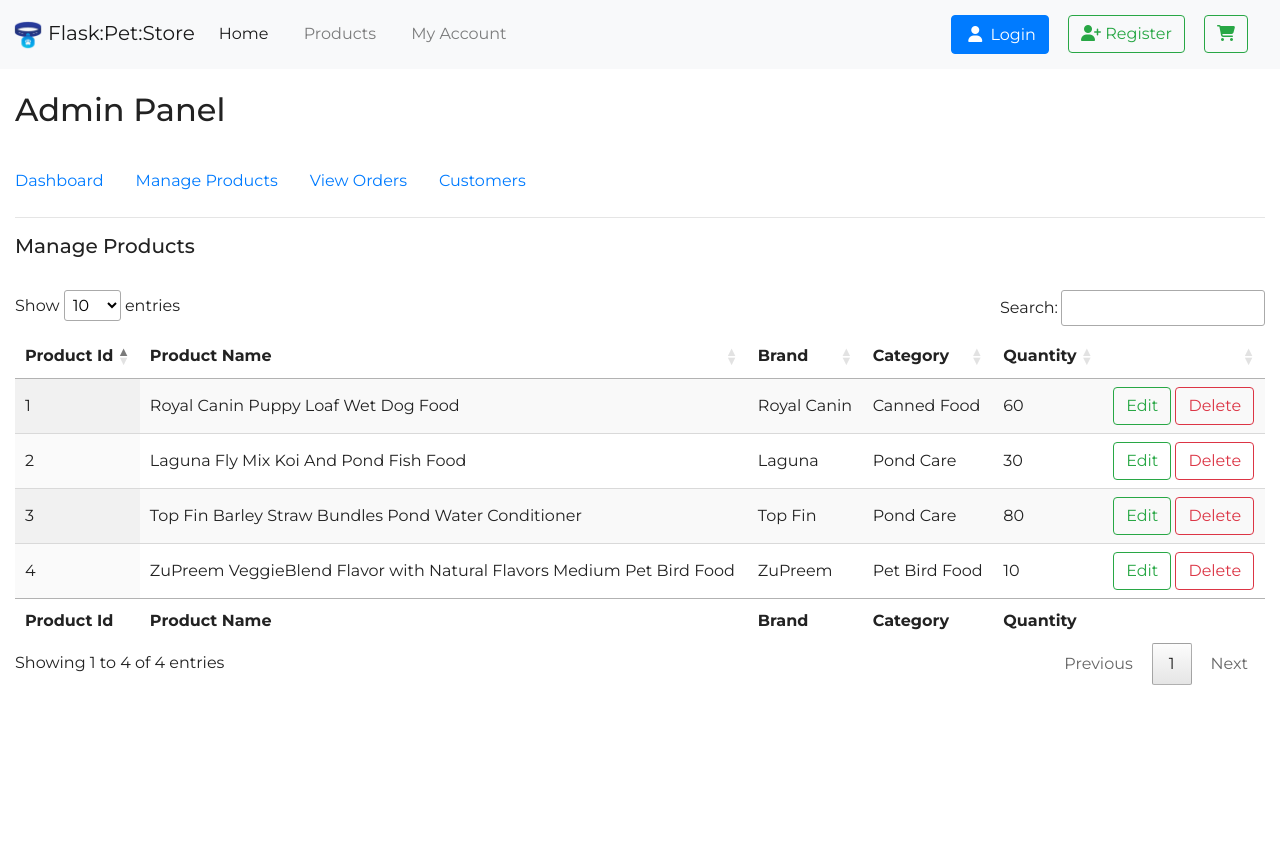
After one commit to pdadhikary/flask-pet-store, a Flask app: page /admin/products in a window 1280 px wide. The commit adds this page. Run offline with Flask 2, Linux system fonts and the light colour scheme; data comes from the database, SQL or seed files in the repository; both versions use the stored data as it was after the commit; some libraries are stand-ins or nearby versions.

Commit message:
Edit & Delete Modal Added

```diff
--- a/flask_pet_store/__init__.py
+++ b/flask_pet_store/__init__.py
@@ -20,9 +20,11 @@
 
 from flask_pet_store.customer.routes import customer_blueprint
 from flask_pet_store.product.routes import product_blueprint
+from flask_pet_store.admin.routes import admin_blueprint
 
 app.register_blueprint(customer_blueprint, url_prefix='/customer')
 app.register_blueprint(product_blueprint, url_prefix='/products')
+app.register_blueprint(admin_blueprint, url_prefix='/admin')
 
 
 # home page
--- /dev/null
+++ b/flask_pet_store/admin/routes.py
@@ -0,0 +1,17 @@
+from flask import Blueprint, render_template, url_for
+from flask_pet_store.models import Product
+from flask_pet_store.admin.forms import ProductEditForm
+
+admin_blueprint = Blueprint('admin', __name__, template_folder='templates')
+
+
+@admin_blueprint.route('/')
+def index():
+    return render_template('admin/index.html')
+
+
+@admin_blueprint.route('/products', methods=['GET', 'POST'])
+def manage_products():
+    # editForm = ProductEditForm()
+    products = Product.query.all()
+    return render_template('admin/products.html', products=products)
--- /dev/null
+++ b/flask_pet_store/admin/templates/admin/includes/delete_modal.html
@@ -0,0 +1,20 @@
+<div class="modal fade" id="productDeleteModal-{{ product.id }}" tabindex="-1" aria-labelledby="productDeleteModal"
+     aria-hidden="true">
+    <div class="modal-dialog modal-lg">
+        <div class="modal-content">
+            <div class="modal-header">
+                <h5 class="modal-title" id="productDeleteModalLabel-{{ product.id }}">Delete Product</h5>
+                <button type="button" class="close" data-dismiss="modal" aria-label="Close">
+                    <span aria-hidden="true">&times;</span>
+                </button>
+            </div>
+            <div class="modal-body">
+                Delete this product? {{ product.name }}
+            </div>
+            <div class="modal-footer">
+                <button type="button" class="btn btn-secondary" data-dismiss="modal">Close</button>
+                <button type="button" class="btn btn-danger">Delete</button>
+            </div>
+        </div>
+    </div>
+</div>
--- /dev/null
+++ b/flask_pet_store/admin/templates/admin/includes/edit_modal.html
@@ -0,0 +1,20 @@
+<div class="modal fade" id="productEditModal-{{ product.id }}" tabindex="-1" aria-labelledby="productEditModal"
+     aria-hidden="true">
+    <div class="modal-dialog modal-lg">
+        <div class="modal-content">
+            <div class="modal-header">
+                <h5 class="modal-title" id="productEditModalLabel-{{ product.id }}">Edit Product</h5>
+                <button type="button" class="close" data-dismiss="modal" aria-label="Close">
+                    <span aria-hidden="true">&times;</span>
+                </button>
+            </div>
+            <div class="modal-body">
+                Edit this product? {{ product.name }}
+            </div>
+            <div class="modal-footer">
+                <button type="button" class="btn btn-secondary" data-dismiss="modal">Close</button>
+                <button type="button" class="btn btn-primary">Save changes</button>
+            </div>
+        </div>
+    </div>
+</div>
--- /dev/null
+++ b/flask_pet_store/admin/templates/admin/index.html
@@ -0,0 +1,34 @@
+{% extends 'layout.html' %}
+{% block styles %}
+    <link rel="stylesheet" href="https://cdn.datatables.net/1.10.24/css/jquery.dataTables.min.css">
+    {% block admin_styles %} {% endblock %}
+{% endblock %}
+{% block title %} Admin Dashboard {% endblock %}
+{% block content %}
+    <div class="container-fluid">
+        <br>
+        <h2>Admin Panel</h2>
+        <br>
+        <ul class="nav flex-row admin-nav">
+            <li class="nav-item">
+                <a class="nav-link" href="{{ url_for('admin.index') }}">Dashboard</a>
+            </li>
+            <li class="nav-item">
+                <a class="nav-link" href="{{ url_for('admin.manage_products') }}">Manage Products</a>
+            </li>
+            <li class="nav-item">
+                <a class="nav-link" href="#">View Orders</a>
+            </li>
+            <li class="nav-item">
+                <a class="nav-link" href="#">Customers</a>
+            </li>
+        </ul>
+        <hr>
+        {% block admin_content %} {% endblock %}
+    </div>
+{% endblock %}
+
+{% block scripts %}
+    <script src="https://cdn.datatables.net/1.10.24/js/jquery.dataTables.min.js"></script>
+    {% block admin_scripts %} {% endblock %}
+{% endblock %}
--- /dev/null
+++ b/flask_pet_store/admin/templates/admin/products.html
@@ -0,0 +1,57 @@
+{% extends 'admin/index.html' %}
+{% block title %} Manage Products {% endblock %}
+{% block admin_content %}
+    <h5>Manage Products</h5>
+    <br>
+    <table id="products-table" class="display" style="width:100%">
+        <thead>
+        <tr>
+            <th>Product Id</th>
+            <th>Product Name</th>
+            <th>Brand</th>
+            <th>Category</th>
+            <th>Quantity</th>
+            <th></th>
+        </tr>
+        </thead>
+        <tbody>
+        {% for product in products %}
+            {% include 'admin/includes/edit_modal.html' %}
+            {% include 'admin/includes/delete_modal.html' %}
+            <tr>
+                <td>{{ product.id }}</td>
+                <td>{{ product.name }}</td>
+                <td>{{ product.brand }}</td>
+                <td>{{ product.category }}</td>
+                <td>{{ product.quantity }}</td>
+                <td>
+                    <button class="btn btn-outline-success" data-toggle="modal"
+                            data-target="#productEditModal-{{ product.id }}">Edit
+                    </button>
+                    <button class="btn btn-outline-danger" data-toggle="modal"
+                            data-target="#productDeleteModal-{{ product.id }}">Delete
+                    </button>
+                </td>
+            </tr>
+        {% endfor %}
+        </tbody>
+        <tfoot>
+        <tr>
+            <th>Product Id</th>
+            <th>Product Name</th>
+            <th>Brand</th>
+            <th>Category</th>
+            <th>Quantity</th>
+            <th></th>
+        </tr>
+        </tfoot>
+    </table>
+{% endblock %}
+
+{% block admin_scripts %}
+    <script>
+        $(document).ready(function () {
+            $('#products-table').DataTable();
+        });
+    </script>
+{% endblock %}
--- a/flask_pet_store/product/routes.py
+++ b/flask_pet_store/product/routes.py
@@ -1,6 +1,6 @@
 from flask import Blueprint, render_template, url_for
 
-product_blueprint = Blueprint('product', __name__, template_folder='templates')
+product_blueprint = Blueprint('products', __name__, template_folder='templates')
 
 
 @product_blueprint.route('/')
--- a/flask_pet_store/static/css/styles.css
+++ b/flask_pet_store/static/css/styles.css
@@ -5,6 +5,10 @@
     width: 100%;
     font-family: 'Montserrat', serif;
     color: #222;
+}
+
+main {
+    margin-top: 67px;
 }
 
 .navbar {
@@ -19,3 +23,8 @@
     margin-top: 2px;
     margin-bottom: 2px;
 }
+
+.admin-nav .nav-item .nav-link {
+    padding-left: 0;
+    padding-right: 32px;
+}
--- a/flask_pet_store/templates/layout.html
+++ b/flask_pet_store/templates/layout.html
@@ -20,7 +20,7 @@
 <body>
 <!-- Navbar -->
 <header>
-    <nav class="navbar navbar-expand-lg navbar-light bg-light">
+    <nav class="navbar fixed-top navbar-expand-lg navbar-light bg-light">
         <a class="navbar-brand" href="{{ url_for('home_page') }}">
             <img src="{{ url_for('static', filename='img/logo.png') }}" width="30" height="30"
                  alt="Flask Pet Store logo">
@@ -37,7 +37,7 @@
                     <a class="nav-link" href="{{ url_for('home_page') }}">Home<span class="sr-only">(current)</span></a>
                 </li>
                 <li class="nav-item">
-                    <a class="nav-link" href="{{ url_for('product.index') }}">Products</a>
+                    <a class="nav-link" href="{{ url_for('products.index') }}">Products</a>
                 </li>
                 <li class="nav-item">
                     <a class="nav-link" href="{{ url_for('customer.index') }}">My Account</a>
```
Also changed, not shown: flask_pet_store/admin/forms.py (added, +16 -0 lines), flask_pet_store/templates/admin.html (deleted, +0 -10 lines), migrations/versions/6764d5e54be4_initial_migration.py (+60 -61 lines), flask_pet_store/pet_store.db.
